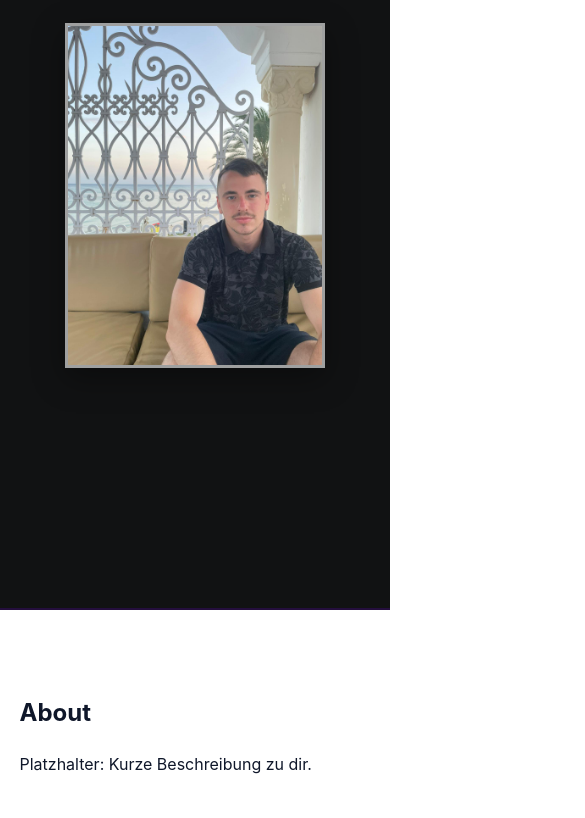
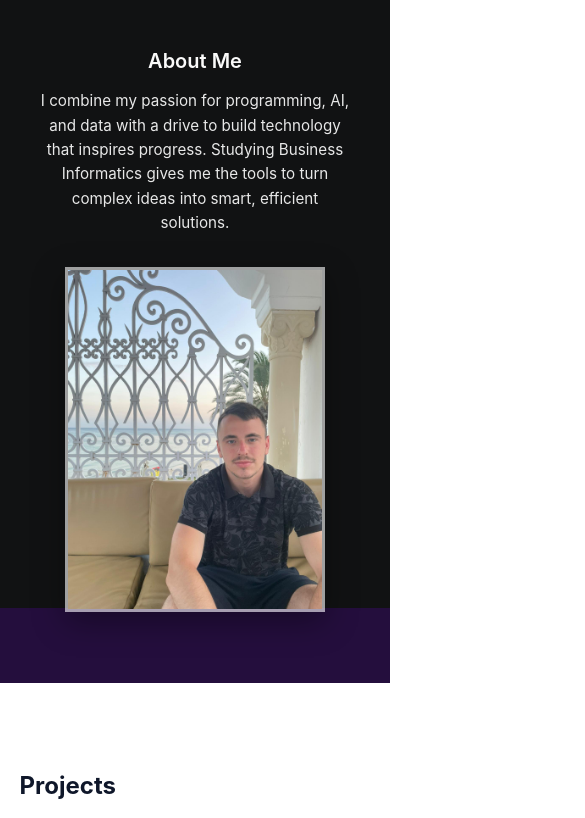
Before and after one commit to milanantik/Portfolio_Milan_Antik, a plain HTML site: page index.html in a window 390 px wide. Shown: the part 236-1054 px from the top of the page, 585 px wide, since content can reach past the window. Drawn offline with nearby package versions, Linux system fonts and the light colour scheme.

Commit message:
Das About wurde entfernt und in der Startseite eingebunden. Die Ausrichtung von dem Namen wurde noch zusätzlich angepasst

```diff
--- a/assets/css/style.css
+++ b/assets/css/style.css
@@ -116,7 +116,7 @@ body {
   z-index: 1;
   display: grid;
   grid-template-columns: 1fr 340px;
-  gap: 3rem;
+  gap: 5rem; /* increased to push text further left from the image */
   align-items: center;
   width: min(90%, var(--container));
   margin: 0 auto;
@@ -130,6 +130,60 @@ body {
   margin-top: 0.5rem;
   font-size: 1.125rem;
   color: rgba(255, 255, 255, 0.85);
+}
+/* Hero about block (moved into hero) */
+.hero__left {
+  text-align: left;
+  margin-top: 11.5rem; /* push name and about down a bit on desktop */
+}
+
+.hero__about {
+  margin-top: 6rem; /* moved further down */
+  max-width: 60ch; /* ~600px */
+}
+
+.hero__about-title {
+  margin: 0 0 0.75rem 0;
+  font-size: 1.6rem; /* between main title and body text */
+  font-weight: 600;
+  color: rgba(255, 255, 255, 0.98);
+}
+
+.hero__lead {
+  margin: 0;
+  font-size: 1rem;
+  color: rgba(255, 255, 255, 0.9); /* slight transparency */
+  line-height: 1.6;
+  text-align: left;
+}
+
+@media (max-width: 900px) {
+  .hero__left {
+    text-align: center;
+    margin-top: 1.5rem;
+  }
+  .hero__about {
+    margin-top: 3rem;
+    max-width: 42ch;
+    padding: 0 1rem;
+  }
+  .hero__about-title {
+    font-size: 1.25rem;
+  }
+  .hero__lead {
+    text-align: center;
+    font-size: 0.95rem;
+  }
+  .hero {
+    gap: 2rem;
+  }
+}
+
+@media (min-width: 901px) {
+  /* nudge the About block slightly left of the main name column */
+  .hero__about {
+    margin-left: -3rem;
+  }
 }
 .hero__avatar {
   width: 100%;
--- a/index.html
+++ b/index.html
@@ -16,7 +16,6 @@
         <span class="brand__monogram" aria-hidden="false">MA</span>
         <ul class="nav__list">
           <li><a href="#home">Home</a></li>
-          <li><a href="#about">About</a></li>
           <li><a href="#projects">Projects</a></li>
           <li><a href="#skills">Skills</a></li>
           <li><a href="#cv">CV</a></li>
@@ -32,6 +31,11 @@
           <div class="hero__left">
             <h1 class="hero__title">Milan Antik</h1>
             <p class="hero__subtitle">Business Informatics Student @ BFH</p>
+
+            <div class="hero__about">
+              <h3 class="hero__about-title">About Me</h3>
+              <p class="hero__lead">I combine my passion for programming, AI, and data with a drive to build technology that inspires progress. Studying Business Informatics gives me the tools to turn complex ideas into smart, efficient solutions.</p>
+            </div>
           </div>
           <div class="hero__right">
             <img
@@ -43,12 +47,7 @@
         </div>
       </section>
 
-      <section id="about" class="section section--light" aria-label="About">
-        <div class="container">
-          <h2>About</h2>
-          <p>Platzhalter: Kurze Beschreibung zu dir.</p>
-        </div>
-      </section>
+
 
       <section
         id="projects"
```
